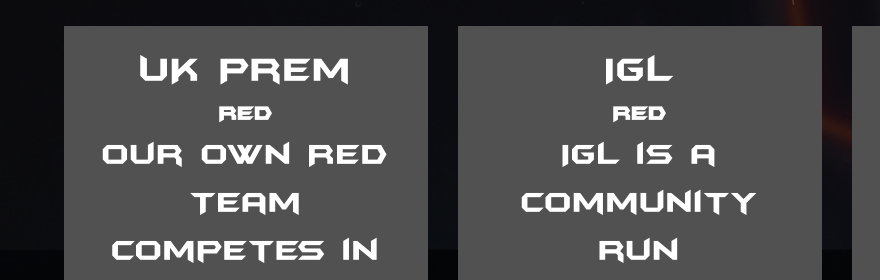
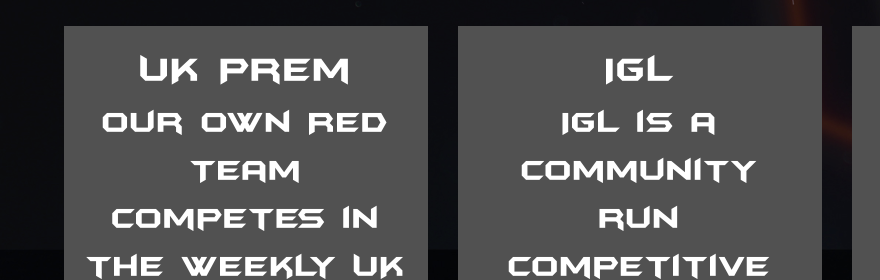
Before and after one commit to antonynaumovic/Nebula, a website: page dist/tournaments.html in a window 1280 px wide. Shown: the part 551-831 px from the top of the page, 0-880 px from the left. Drawn offline with Linux system fonts and the light colour scheme; grey boxes are pictures that could not be loaded.

Commit message:
Changed IGL Section

```diff
--- a/dist/tournaments.html
+++ b/dist/tournaments.html
@@ -83,13 +83,11 @@
 
             <div class="job job-1">
                 <h3>UK Prem</h3>
-                <h6>RED</h6>
                 <p>Our own Red Team competes in the weekly UK Cup which is ran in the Double Elimination format every Tuesday, where teams face off against each other to gain points to go towards a monthly leader board!</p>
             </div>
             <div class="job job-2">
                 <h3>IGL</h3>
-                <h6>RED</h6>
-                <p>IGL is a community run competetive cup. We compete in the EU variant of the league and go towards winning the prize.</p>
+                <p>IGL is a community run competitive cup boasting 4 successful North American seasons. We're currently blazing a path through IGL's first ever European season headed towards our prize.</p>
             </div>
             <div class="job job-3">
                     <iframe width="30vw" height="auto" src="https://www.toornament.com/tournaments/1996258619085373440/participants/2007388623313838080/" frameborder="0" allowfullscreen="true"></iframe>
```
